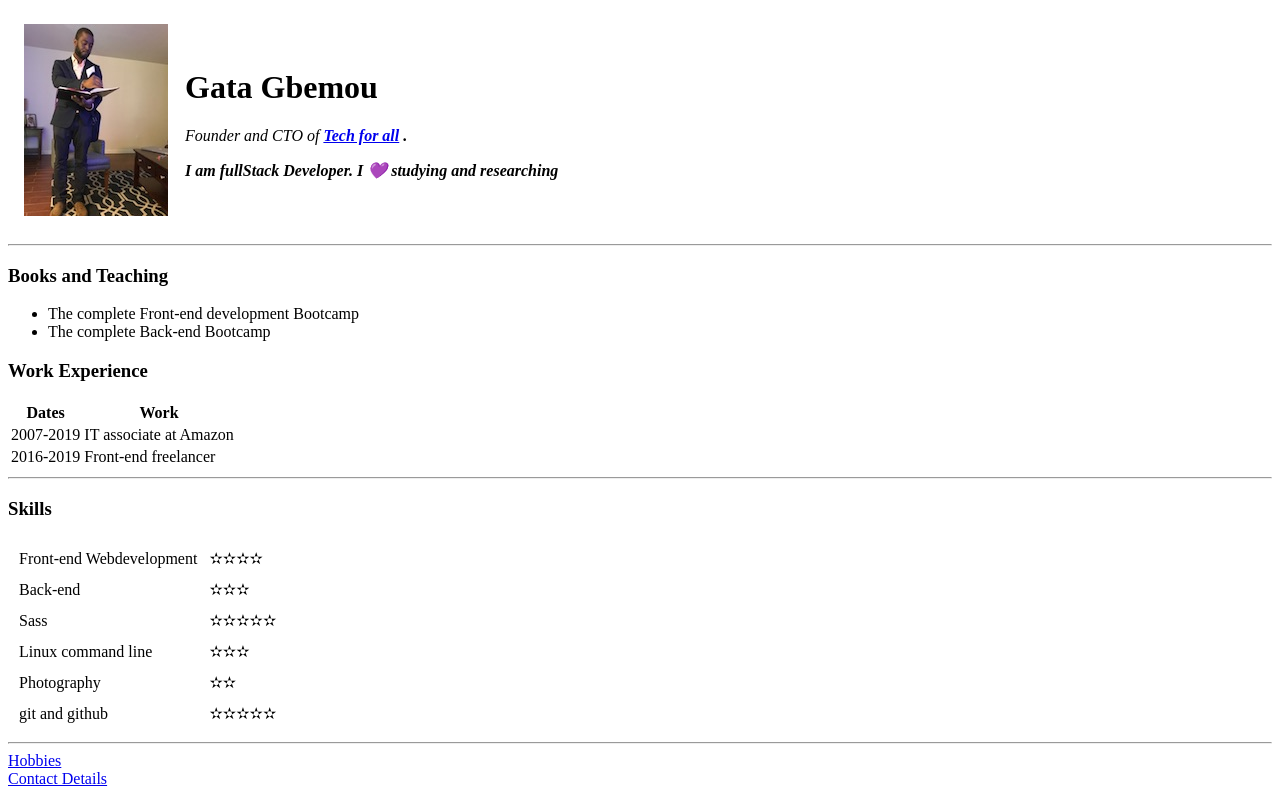
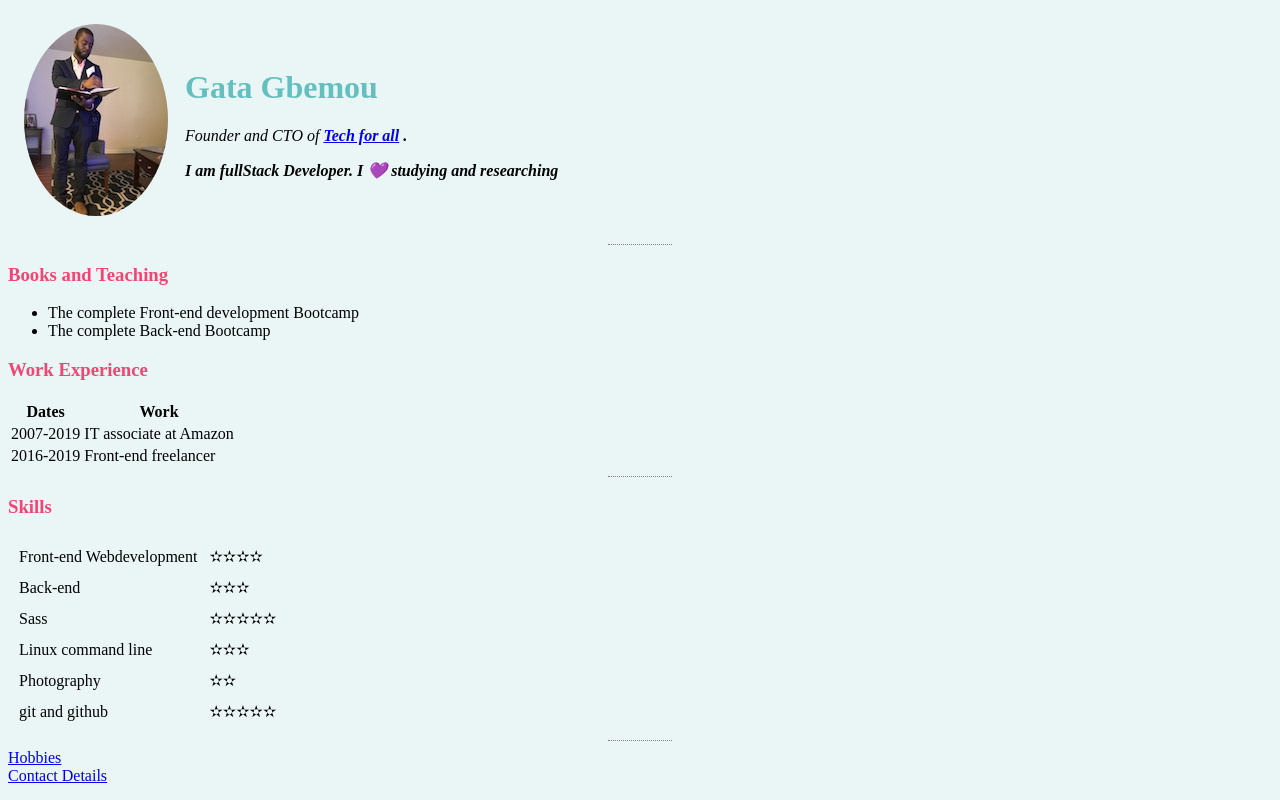
Before and after one commit to gbemougat/cv, a plain HTML site: page index.html in a window 1280 px wide. Drawn offline with Linux system fonts and the light colour scheme.

Commit message:
Add files via upload
finish it up the project. this project was based on a famous computer science professor web page.it really shows the evolution of web Development from the nineties.

```diff
--- /dev/null
+++ b/css/styles.css
@@ -0,0 +1,29 @@
+*{
+  box-sizing: border-box;
+}
+/***hr styling***/
+hr{
+  border-style:none;
+  border-top-style:dotted;
+  border-color:grey;
+  border-with:5px;
+  width:5%;
+}
+body{
+  background-color:#EAF6F6;
+}
+
+/**text color***/
+h1{
+  color:#66BFBF;
+}
+
+h3{
+  color:#f34573;
+}
+
+/***images styling***/
+img {
+  border-radius: 50%;
+  height:70%;
+}
--- a/index.html
+++ b/index.html
@@ -4,6 +4,7 @@
   <meta charset="utf-8">
   <meta name="viewport" content="width=device-whidth, intial-scale=1">
   <title>Gata's profile picture</title>
+  <link rel="stylesheet" href="css/styles.css">
 </head>
 <body>
   <table cellspacing="15">
```
Also changed, not shown: contact-me.html (+1 -0 lines), hobbies.html (+1 -0 lines).
